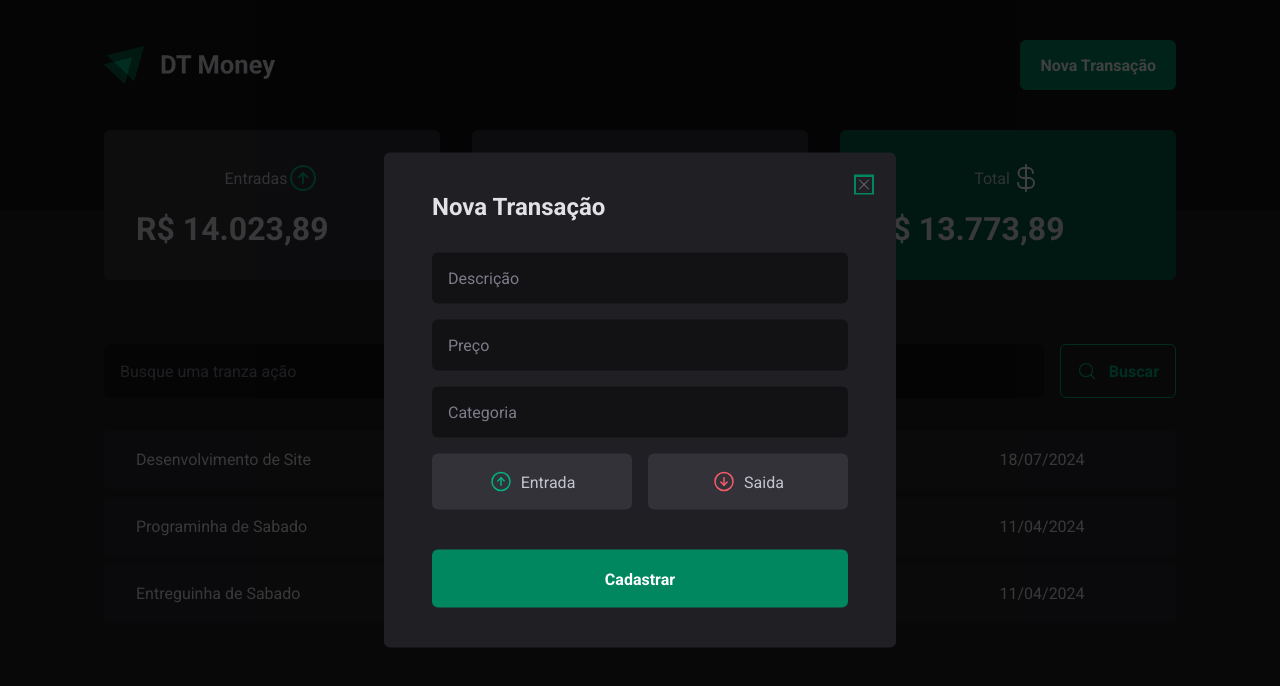
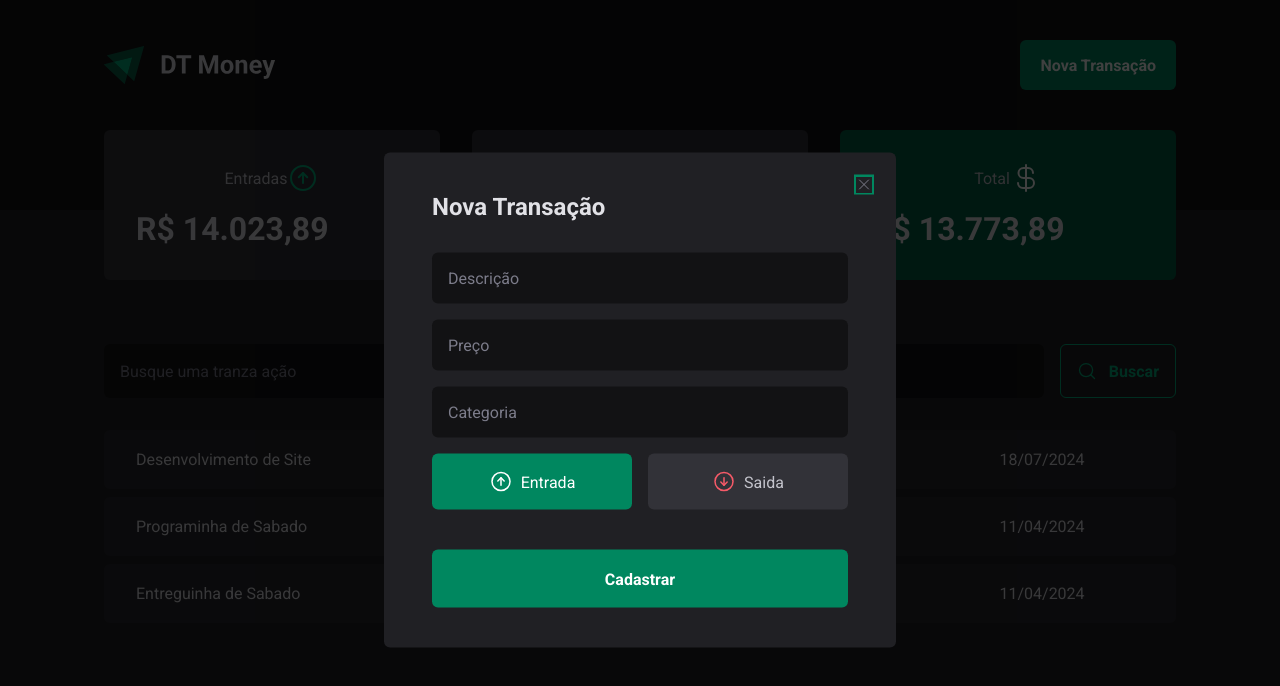
Before and after one commit to Breno-oKra/Dt-money-rocketseat-brenookra, a React (Vite) app: page / in a window 1280 px wide. Both pictures are taken after a click on the button "Nova Transação". Shown: the top 686 px of the page. Built offline with nearby package versions, Linux system fonts and the light colour scheme; data requests are answered from the project's data file.

Commit message:
final react-hook-form, news func of the hook-form,control,Controller

```diff
--- a/src/components/NewTrabsactionModal/index.tsx
+++ b/src/components/NewTrabsactionModal/index.tsx
@@ -2,25 +2,28 @@
 import { Close, Content, Overlay, TransactionType, TransactionTypeButton } from "./style"
 import * as Dialog from '@radix-ui/react-dialog';
 import * as z from 'zod'
-import { useForm } from "react-hook-form";
+import { Controller, useForm } from "react-hook-form";
 import { zodResolver } from "@hookform/resolvers/zod";
 
 
 const newTransactionFormSchema = z.object({
-    description:z.string(),
-        price:z.number(),
-        category:z.string(),
-     /* type: z.enum(['income','outcome']), */
+    description: z.string(),
+    price: z.number(),
+    category: z.string(),
+    type: z.enum(['income', 'outcome']),
 
 
 })
 type NewTransactionsFormInputs = z.infer<typeof newTransactionFormSchema>;
 export const NewTransationModal = () => {
-    const {register,handleSubmit,formState:{isSubmitting}} = useForm<NewTransactionsFormInputs>({
-        resolver:zodResolver(newTransactionFormSchema)
+    const { control, register, handleSubmit, formState: { isSubmitting } } = useForm<NewTransactionsFormInputs>({
+        resolver: zodResolver(newTransactionFormSchema),
+        defaultValues:{
+            type:"income"
+        }
     })
-    async function handleCreateNewTransactioins(data:NewTransactionsFormInputs){
-        await new Promise(resolve => setTimeout(resolve,2000))
+    async function handleCreateNewTransactioins(data: NewTransactionsFormInputs) {
+        await new Promise(resolve => setTimeout(resolve, 2000))
         console.log(data)
     }
     return (
@@ -33,9 +36,14 @@
                 <form onSubmit={handleSubmit(handleCreateNewTransactioins)}
                 >
                     <input type="text" placeholder="Descrição" {...register("description")} required />
-                    <input type="number" placeholder="Preço" {...register("price",{valueAsNumber:true})} required />
+                    <input type="number" placeholder="Preço" {...register("price", { valueAsNumber: true })} required />
                     <input type="text" placeholder="Categoria" {...register("category")} required />
-                    <TransactionType>
+                    <Controller
+                        control={control}
+                        name="type"
+                        render={({field}) => {
+                            return (
+                                <TransactionType onValueChange={field.onChange} value={field.value}>
                                     <TransactionTypeButton variant="income" value="income">
                                         <ArrowCircleUp size={24} />
                                         Entrada
@@ -45,6 +53,9 @@
                                         Saida
                                     </TransactionTypeButton>
                                 </TransactionType>
+                            )
+                        }}
+                    />
 
                     <button type="submit" disabled={isSubmitting}>Cadastrar</button>
                 </form>
```
Lines whose indentation alone changed are shown as unchanged.
